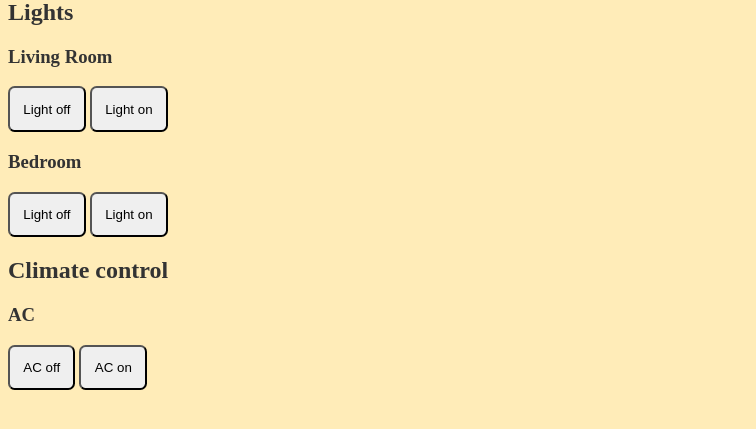
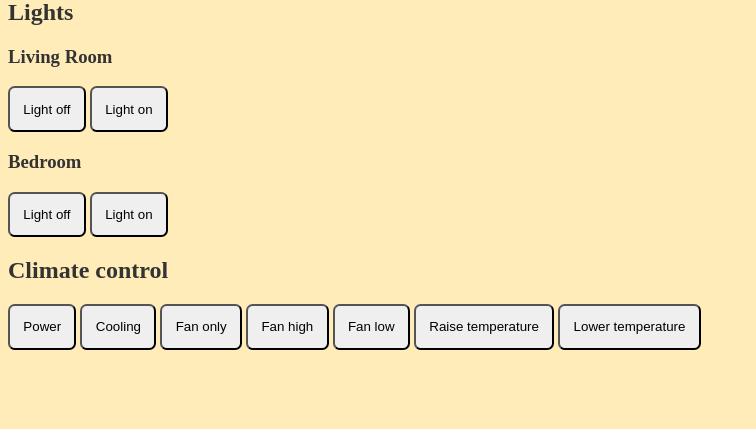
Before and after one commit to ChemiKyle/otto, a Flask app: page / in a window 1280 px wide. Shown: the part 354-783 px from the top of the page, without its empty margins (0-756 px from the left). Run offline with Flask 2, Linux system fonts and the light colour scheme.

Commit message:
Add AC controls

```diff
--- a/templates/index.html
+++ b/templates/index.html
@@ -35,11 +35,13 @@
     <button name ="lights/bedside" type="submit" value="1" onclick="sendMQTT(this)">Light on</button>
 
     <h2>Climate control</h2>
-
-    <h3>AC</h3>
-    <!-- TODO: hack AC once IR receiver arrives -->
-    <button name ="climate/ac_control" type="submit" value="0" onclick="sendMQTT(this)">AC off</button>
-    <button name ="climate/ac_control" type="submit" value="1" onclick="sendMQTT(this)">AC on</button>
+    <button name ="ac" type="submit" value="0" onclick="sendMQTT(this)">Power</button>
+    <button name ="ac" type="submit" value="c" onclick="sendMQTT(this)">Cooling</button>
+    <button name ="ac" type="submit" value="f" onclick="sendMQTT(this)">Fan only</button>
+    <button name ="ac" type="submit" value="h" onclick="sendMQTT(this)">Fan high</button>
+    <button name ="ac" type="submit" value="l" onclick="sendMQTT(this)">Fan low</button>
+    <button name ="ac" type="submit" value="u" onclick="sendMQTT(this)">Raise temperature</button>
+    <button name ="ac" type="submit" value="d" onclick="sendMQTT(this)">Lower temperature</button>
 
 
 </body>
```
